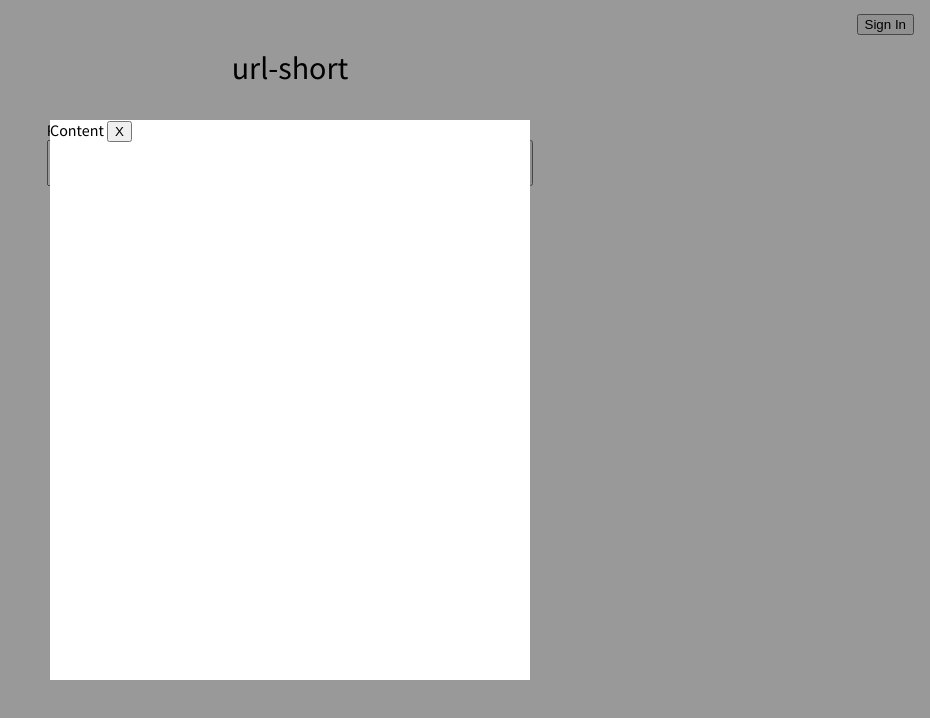
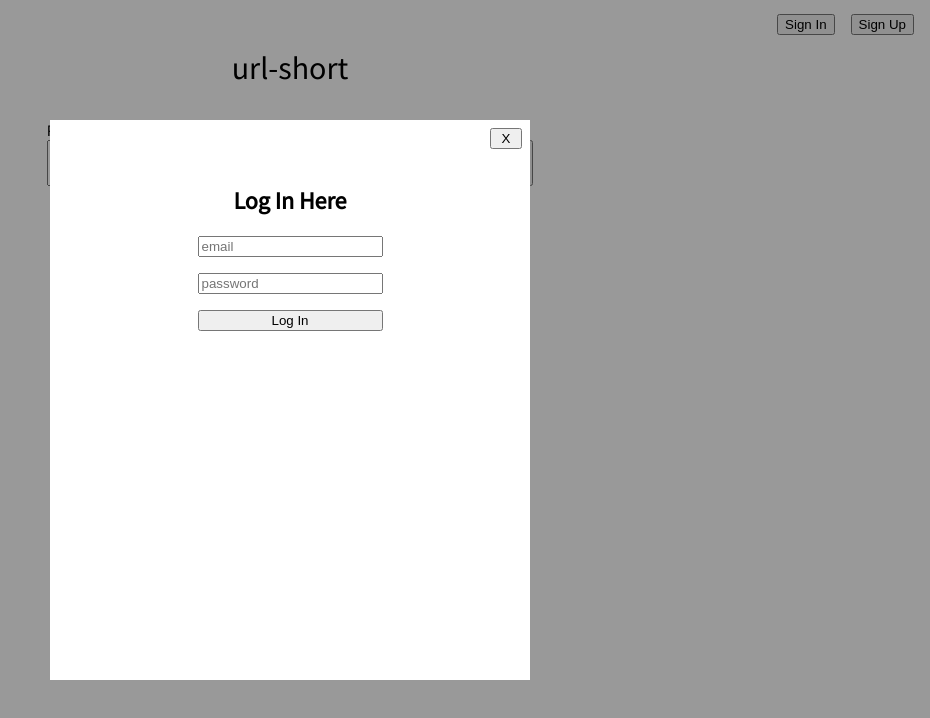
Before and after one commit to jmv1006/urlshort-fe, a Vue app: page / in a window 1280 px wide. Both pictures are taken after a click on the button "Sign In". Shown: the top 718 px of the page, without its empty margins (350-1280 px from the left). Built offline with nearby package versions, Linux system fonts and the light colour scheme.

Commit message:
working on user log in functionality

```diff
--- /dev/null
+++ b/src/components/BaseModal.vue
@@ -0,0 +1,54 @@
+<script setup lang="ts">
+import { reactive } from 'vue';
+import LogIn from './LogIn.vue';
+import SignUp from './SignUp.vue';
+
+    const props = defineProps<{
+        toggleModal: (type: string) => void,
+        type: string,
+        logInUser: (username: string, id: string) => void
+    }>();
+
+    const state = reactive({
+      username: "",
+      password: ""
+    })
+
+</script>
+
+<template>
+  <div class="modalContainer">
+    <div class="modalContent">
+      <button @click="props.toggleModal('')" class="closeButton">X</button>
+      <LogIn :toggle-modal="props.toggleModal" :log-in-user="logInUser" v-if="props.type == 'sign-in'" />
+      <SignUp v-else :toggle-modal="props.toggleModal" :log-in-user="logInUser"/>
+    </div>
+  </div>
+</template>
+
+<style scoped>
+  .modalContainer {
+    display: flex;
+    align-items: center;
+    justify-content: center;
+    position: fixed;
+    width: 100%;
+    height: 100%;
+    background-color: rgba(0,0,0,0.4);
+  }
+  .closeButton {
+    width: 2rem;
+    margin-top: .5rem;
+    margin-right: .5rem;
+  }
+
+  .modalContent {
+    width: 30rem;
+    height: 35rem;
+    background-color: white;
+    display: flex;
+    flex-direction: column;
+    gap: 1rem;
+    align-items: end;
+  }
+</style>
--- a/src/components/Header.vue
+++ b/src/components/Header.vue
@@ -2,14 +2,15 @@
 import { defineProps } from 'vue';
 import UserInterface from '../Config/UserInterface';
 
-const props = defineProps<{ toggleModal: () => void, user: UserInterface | null }>();
+const props = defineProps<{ toggleModal: (type: string) => void, user: UserInterface | null }>();
 
 </script>
 
 <template>
   <div class="header">
-    <button class="signInButton" v-if="!user" @click="props.toggleModal">Sign In</button>
-    <div v-if="user">Signed In</div>
+    <button class="baseButton" v-if="!user" @click="props.toggleModal('sign-in')">Sign In</button>
+    <button class="baseButton" v-if="!user" @click="props.toggleModal('sign-up')">Sign Up</button>
+    <div v-if="user" class="signedInText">Signed In</div>
   </div>
 </template>
 
@@ -22,7 +23,11 @@ const props = defineProps<{ toggleModal: () => void, user: UserInterface | null
         justify-content: end;
     }
 
-    .signInButton {
+    .baseButton {
         margin-right: 1rem;
     }
+
+    .signedInText {
+      margin-right: 1rem;
+    }
 </style>
--- a/src/components/HomePage.vue
+++ b/src/components/HomePage.vue
@@ -1,14 +1,26 @@
 <script setup lang="ts">
 import InputContainer from './InputContainer.vue';
-import LogInModal from './LogInModal.vue';
+import BaseModal from './BaseModal.vue';
 import Footer from './Footer.vue';
 import Header from './Header.vue';
 import { reactive } from 'vue';
+import UserInterface from '../Config/UserInterface';
 
-const appState = reactive( { user: null, modalToggled: false } )
+interface AppState {
+  user: UserInterface | null,
+  modalToggled: boolean,
+  modalType: string
+}
 
-const toggleModal = () => {
+const appState: AppState = reactive( { user: null, modalToggled: false, modalType: "sign-in"} )
+
+const toggleModal = (type: string) => {
   appState.modalToggled = !appState.modalToggled
+  appState.modalType = type
+}
+
+const logInUser = (username: string, id: string) => {
+  appState.user = {username, id};
 }
 
 </script>
@@ -19,7 +31,7 @@ const toggleModal = () => {
     <div id="mainTitle">url-short</div>
     <InputContainer />
   </div>
-  <LogInModal :toggle-modal="toggleModal" v-if="appState.modalToggled" />
+  <BaseModal :toggle-modal="toggleModal" :log-in-user="logInUser" :type="appState.modalType" v-if="appState.modalToggled" />
   <Footer />
 </template>
 
--- a/src/components/InputContainer.vue
+++ b/src/components/InputContainer.vue
@@ -11,7 +11,7 @@ const getShortURL = async () => {
         "userId": "1234"
     }
 
-    const res = await fetch("/api/create", {
+    const res = await fetch("/api/api/create", {
         method: "POST",
         headers: {
             'Content-Type': "application/json"
--- /dev/null
+++ b/src/components/LogIn.vue
@@ -0,0 +1,71 @@
+<script setup lang="ts">
+import { reactive } from 'vue';
+import UserInterface from '../Config/UserInterface';
+
+    const props = defineProps<{
+        toggleModal: (type:string) => void
+        logInUser: (username: string, id: string) => void
+    }>();
+
+    const state = reactive({
+      username: "",
+      password: ""
+    })
+
+    const fetchLogIn = async () => {
+      const reqBody = {
+        username: state.username,
+        password: state.password
+      };
+
+      const res = await fetch("/api/user/log-in", {
+        method: "POST",
+        headers: {
+          'Content-Type': "application/json"
+        },
+        body: JSON.stringify(reqBody)
+      })
+
+      if(res.ok) {
+        const resJSON = await res.json();
+        const user: UserInterface = resJSON.user;
+        props.logInUser(user.username, user.id);
+        props.toggleModal("");
+      }
+    }
+
+</script>
+
+<template>
+  <div class="logInContent">
+    <h2>Log In Here</h2>
+    <form class="logInForm" @submit.prevent @submit="fetchLogIn">
+      <input type="text" placeholder="email" v-model="state.username"/>
+      <input type="password" placeholder="password" v-model="state.password"/>
+      <button type="submit">Log In</button>
+    </form>
+  </div>
+</template>
+
+<style scoped>
+
+  .closeButton {
+    width: 2rem;
+    margin-top: .5rem;
+    margin-right: .5rem;
+  }
+
+  .logInContent {
+    display: flex;
+    flex-direction: column;
+    align-items: center;
+    justify-content: center;
+    width: 100%;
+  }
+
+  .logInForm {
+    display: flex;
+    flex-direction: column;
+    gap: 1rem;
+  }
+</style>
--- a/src/components/LogInModal.vue
+++ /dev/null
@@ -1,33 +0,0 @@
-<script setup lang="ts">
-    const props = defineProps<{
-        toggleModal: () => void
-    }>();
-
-</script>
-
-<template>
-  <div class="logInModalContainer">
-    <div class="modalContent">
-      Content
-      <button @click="props.toggleModal" >X</button>
-    </div>
-  </div>
-</template>
-
-<style scoped>
-  .logInModalContainer {
-    display: flex;
-    align-items: center;
-    justify-content: center;
-    position: fixed;
-    width: 100%;
-    height: 100%;
-    background-color: rgba(0,0,0,0.4);
-  }
-
-  .modalContent {
-    width: 30rem;
-    height: 35rem;
-    background-color: white;
-  }
-</style>
--- /dev/null
+++ b/src/components/SignUp.vue
@@ -0,0 +1,23 @@
+<script setup lang="ts">
+import { reactive } from 'vue';
+
+    const props = defineProps<{
+        toggleModal: (type: string) => void
+        logInUser: (username: string, id: string) => void
+    }>();
+
+    const state = reactive({
+      username: "",
+      password: ""
+    })
+
+</script>
+
+<template>
+    <div class="signUpContent">
+      Sign Up
+    </div>
+</template>
+
+<style scoped>
+</style>
--- a/vite.config.ts
+++ b/vite.config.ts
@@ -9,8 +9,9 @@ export default defineConfig({
       '/api': {
         //target: "https://jmv1006-url-short.herokuapp.com/",
         target: "http://localhost:8080/",
-        changeOrigin: true
-      }
+        changeOrigin: true,
+        rewrite: (path) => path.replace(/^\/api/, '')
     }
   }
+  }
 })
```
